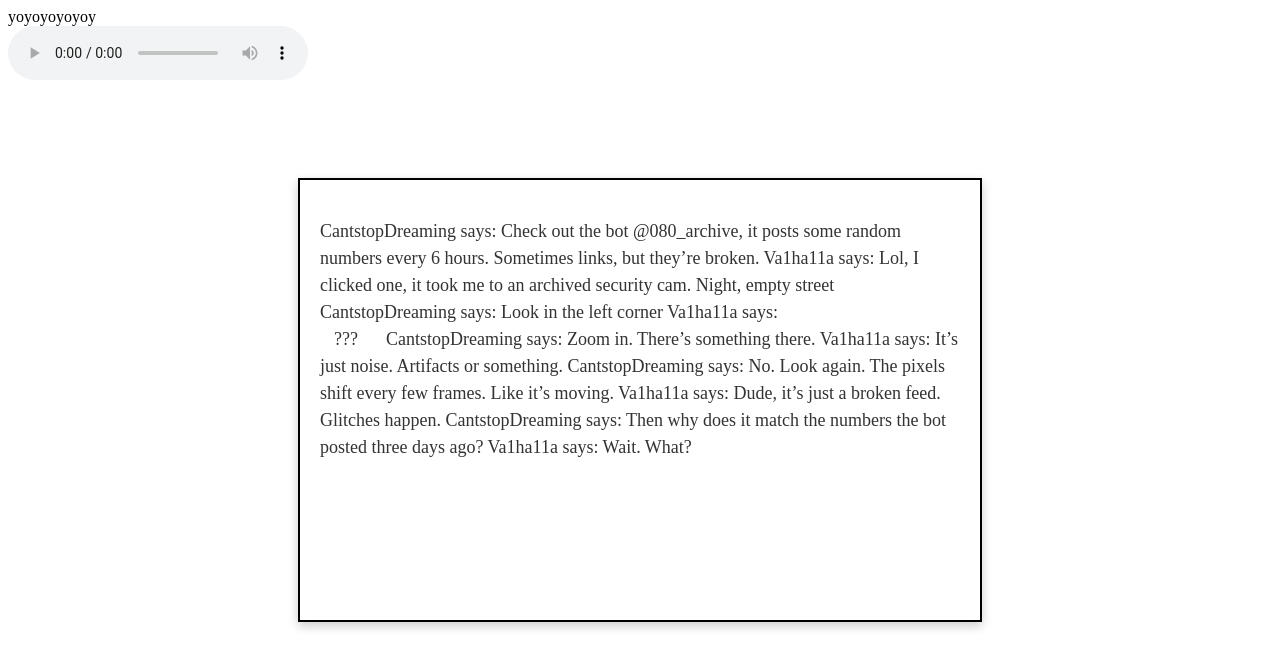
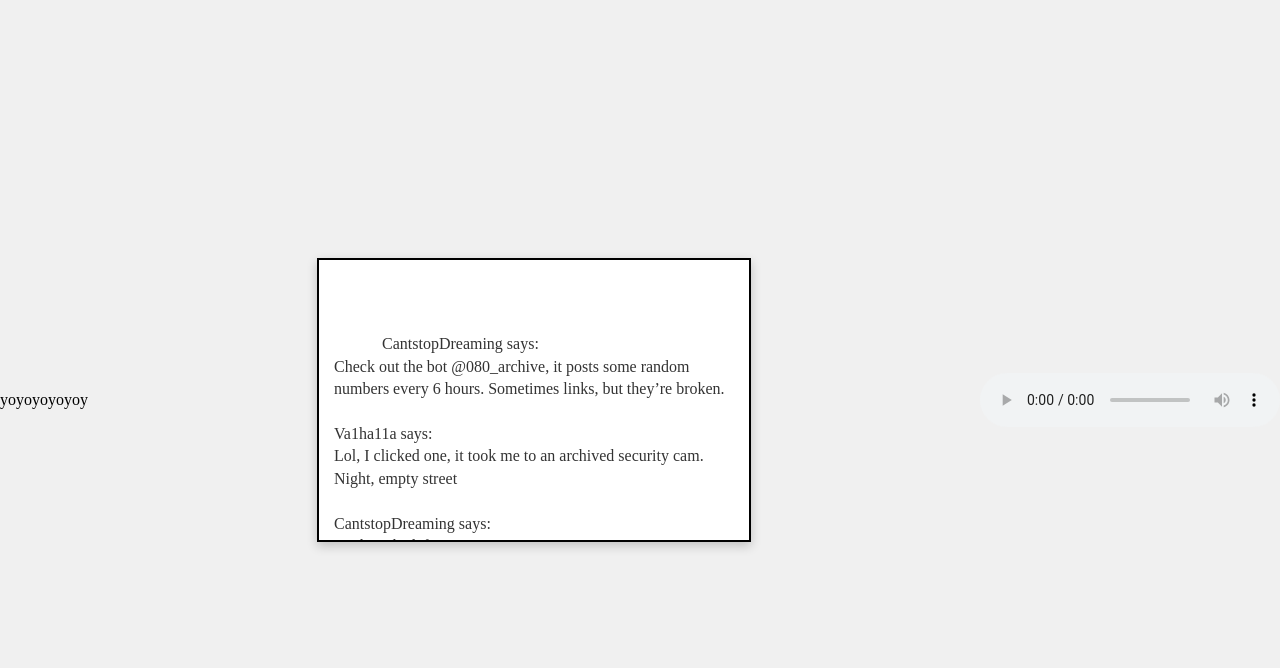
Before and after one commit to BahamasJimbo/my-secret-site, a plain HTML site: page index.html in a window 1280 px wide. Drawn offline with Linux system fonts and the light colour scheme.

Commit message:
Update main.css

```diff
--- a/css/main.css
+++ b/css/main.css
@@ -1,25 +1,37 @@
+/* Центрирование всей страницы */
+body {
+    display: flex;
+    justify-content: center;
+    align-items: center;
+    height: 100vh;
+    margin: 0;
+    background-color: #f0f0f0; /* Фон страницы */
+}
+
+/* Контейнер для всего содержимого */
+.container {
+    text-align: center;
+}
+
 /* Стили для прокручиваемого окна */
 .scroll-box {
-    width: 50vw; /* 50% ширины экрана */
-    height: 50vh; /* 50% высоты экрана */
-    max-width: 800px; /* Ограничение максимальной ширины */
-    max-height: 600px; /* Ограничение максимальной высоты */
-    overflow-y: auto; /* Скролл появляется только если нужно */
-    border: 2px solid black; /* Граница */
-    padding: 20px;
-    background-color: white; /* Фон */
-    box-shadow: 0px 4px 10px rgba(0, 0, 0, 0.2); /* Тень для объёма */
-
-    /* Центрирование окна */
-    position: absolute;
-    top: 50%;
-    left: 50%;
-    transform: translate(-50%, -50%);
+    width: 400px; /* Фиксированная ширина */
+    height: 250px; /* Фиксированная высота */
+    overflow-y: auto; /* Включает скролл при необходимости */
+    border: 2px solid black;
+    padding: 15px;
+    background-color: white;
+    box-shadow: 0px 4px 10px rgba(0, 0, 0, 0.2);
+    margin: 20px auto;
+    text-align: left; /* Текст выравнивается по левому краю */
+    white-space: pre-wrap; /* Учитывает переносы строк */
+    word-wrap: break-word; /* Авто-перенос длинных слов */
 }
 
 /* Стили для текста внутри */
 .scroll-box p {
-    font-size: 18px;
-    line-height: 1.5;
+    font-size: 16px;
+    line-height: 1.4;
     color: #333;
+    margin: 0;
 }
```
